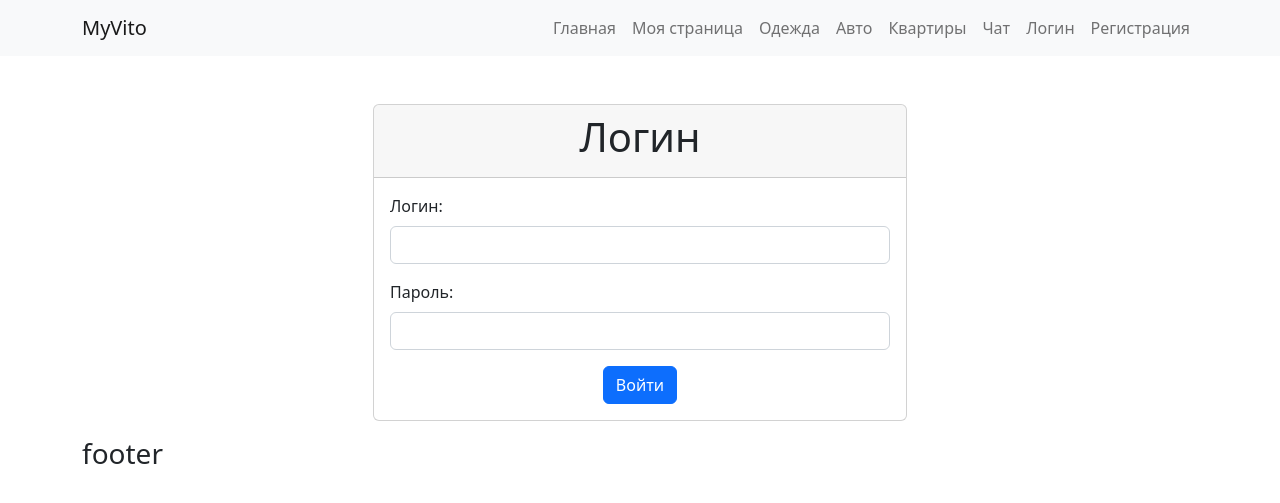
After one commit to magdev22/myvito, a Flask app: page /login in a window 1280 px wide. The commit adds this page. Shown: the top 503 px of the page. Run offline with Flask 3, Linux system fonts and the light colour scheme.

```diff
--- a/app.py
+++ b/app.py
@@ -1,10 +1,12 @@
-from flask import Flask, render_template
+from flask import Flask, flash, redirect, render_template, request, url_for
+
+from werkzeug.security import check_password_hash
 
 from models import db, User, Auto, Chat, Clouds, Realty
 
 app = Flask(__name__)
 
-
+app.secret_key = 'your_secret_key_here'
 app.config['SQLALCHEMY_DATABASE_URI'] = 'sqlite:///db.db'
 app.config['SQLALCHEMY_TRACK_MODIFICATIONS'] = False
 
@@ -46,6 +48,45 @@ def realty():
     realty = Realty.query.all()
     return render_template('realty.html', realty=realty)
 
+@app.route('/login', methods=['GET', 'POST'])
+def login():
+     if request.method == 'GET':
+        return render_template('login.html', realty=realty)
+     if request.method == 'POST':
+        username = request.form['username']
+        password = request.form['password']
+
+        password = request.form['password']
+
+        user = User.query.filter_by(username=username).first()
+
+        if user and check_password_hash(user.password, password):
+            # Здесь вы можете выполнить дополнительные действия при успешной аутентификации
+            flash('Успешный вход!', 'success')
+            return redirect(url_for('index'))
+        else:
+            flash('Неверный логин или пароль', 'error')
+            return redirect(url_for('login_form'))
+
+@app.route('/register', methods=['GET', 'POST'])
+def register():
+    if request.method == 'GET':
+        return render_template('register.html')
+    if request.method == 'POST':
+        username = request.form['username']
+        password = request.form['password']
+
+        user = User.query.filter_by(username=username).first()
+        if user:
+            flash('Пользователь с таким именем уже существует', 'error')
+            return redirect(url_for('register'))
+        else:
+            user = User(username=username, password=password)
+            db.session.add(user)
+            db.session.commit()
+            flash('Регистрация прошла успешно', 'success')
+            return redirect(url_for('register'))
+
 
 if __name__ == '__main__':
     app.run(debug=True)
--- a/create_db.py
+++ b/create_db.py
@@ -1,4 +1,5 @@
 from flask import Flask
+
 from models import db, User, Auto, Chat, Clouds, Realty
 
 app = Flask(__name__)
@@ -10,8 +11,8 @@ if __name__ == '__main__':
     with app.app_context():
         db.create_all()
 
-        user1 = User(name='name1', lastname='lastname1', email='email1', number='number1')
-        user2 = User(name='name2', lastname='lastname2', email='email2', number='number2')
+        user1 = User(username='name1', password='111')
+        user2 = User(username='name2', password='222')
         db.session.add_all([user1, user2])
         db.session.commit()
 
--- a/templates/base.html
+++ b/templates/base.html
@@ -42,6 +42,12 @@
                     <li class="nav-item">
                         <a class="nav-link" href="/chat">Чат</a>
                     </li>
+                    <li class="nav-item">
+                        <a class="nav-link" href="/login">Логин</a>
+                    </li>
+                    <li class="nav-item">
+                        <a class="nav-link" href="/register">Регистрация</a>
+                    </li>
                 </ul>
             </div>
         </div>
--- /dev/null
+++ b/templates/login.html
@@ -0,0 +1,41 @@
+{% extends 'base.html' %}
+
+{% block content %}
+  <div class="container">
+    <div class="row justify-content-center mt-5">
+      <div class="col-md-6">
+        <div class="card">
+          <div class="card-header">
+            <h1 class="text-center">Логин</h1>
+          </div>
+          <div class="card-body">
+            {% with messages = get_flashed_messages() %}
+              {% if messages %}
+                <div class="alert alert-danger">
+                  <ul>
+                    {% for message in messages %}
+                      <li>{{ message }}</li>
+                    {% endfor %}
+                  </ul>
+                </div>
+              {% endif %}
+            {% endwith %}
+            <form method="post">
+              <div class="mb-3">
+                <label for="username" class="form-label">Логин:</label>
+                <input type="text" class="form-control" id="username" name="username" required>
+              </div>
+              <div class="mb-3">
+                <label for="password" class="form-label">Пароль:</label>
+                <input type="password" class="form-control" id="password" name="password" required>
+              </div>
+              <div class="text-center">
+                <button type="submit" class="btn btn-primary">Войти</button>
+              </div>
+            </form>
+          </div>
+        </div>
+      </div>
+    </div>
+  </div>
+{% endblock %}
--- a/templates/user.html
+++ b/templates/user.html
@@ -12,6 +12,5 @@
             <h3>{{ user.email }}</h3>
             <h4>{{ user.number }}</h4>
         {% endfor %}
-
+    </div>
     {% endblock %}
-</div>
```
Also changed, not shown: models.py (+11 -4 lines), templates/auto.html (+4 -4 lines), templates/clouds.html (+4 -4 lines), templates/realty.html (+5 -4 lines), templates/register.html (added, +23 -0 lines), instance/db.db, templates/index.html (indentation only). Lines whose indentation alone changed are shown as unchanged.
